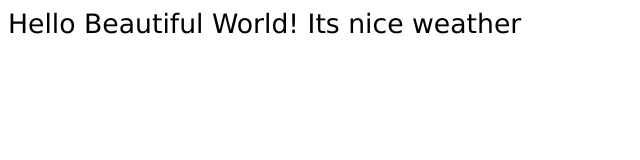
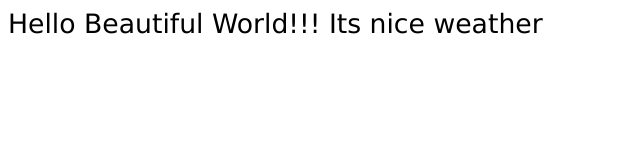
Before and after one commit to bastbijl/maanstanden, a plain HTML site: page maanstanden-html/index.html in a window 1280 px wide. Shown: the whole page, without its empty margins (0-640 px from the left). Drawn offline with Linux system fonts and the light colour scheme.

Commit message:
uitroeptekens toegevoegd

```diff
--- a/maanstanden-html/index.html
+++ b/maanstanden-html/index.html
@@ -12,7 +12,7 @@
 
 <body>
   <script src="js/main.js"></script>
-  Hello Beautiful World!
+  Hello Beautiful World!!!
 Its nice weather
 </body>
 </html>
```
